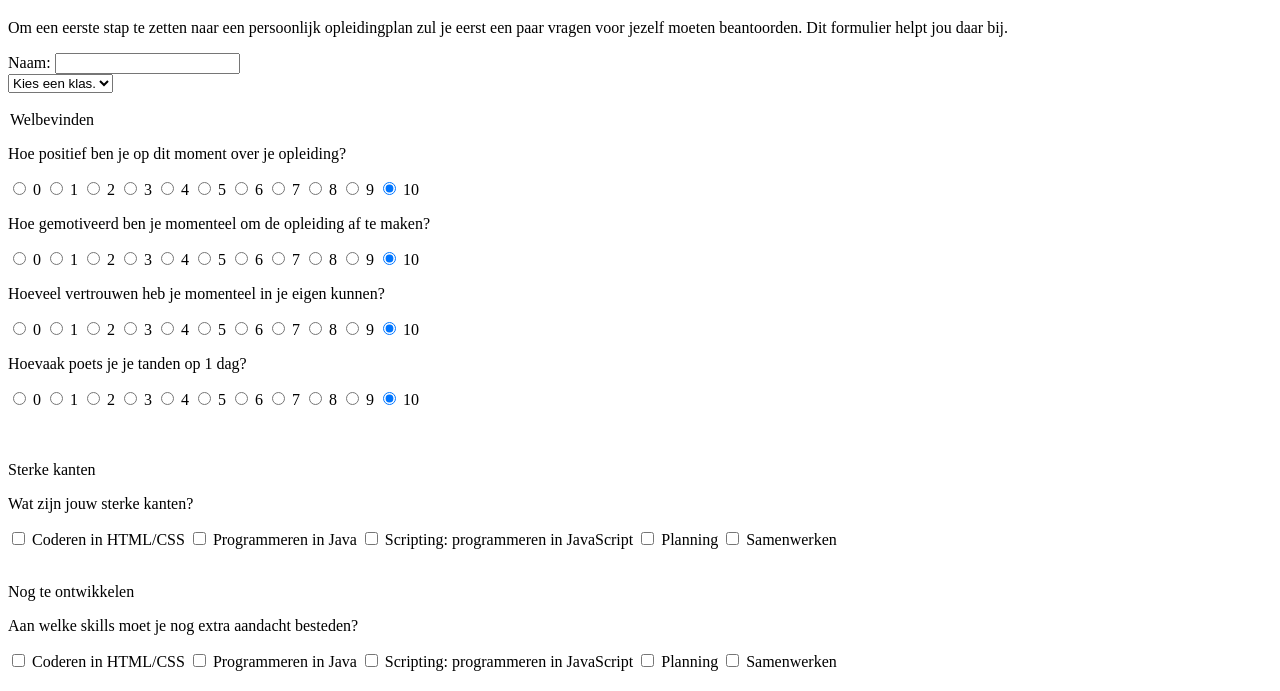
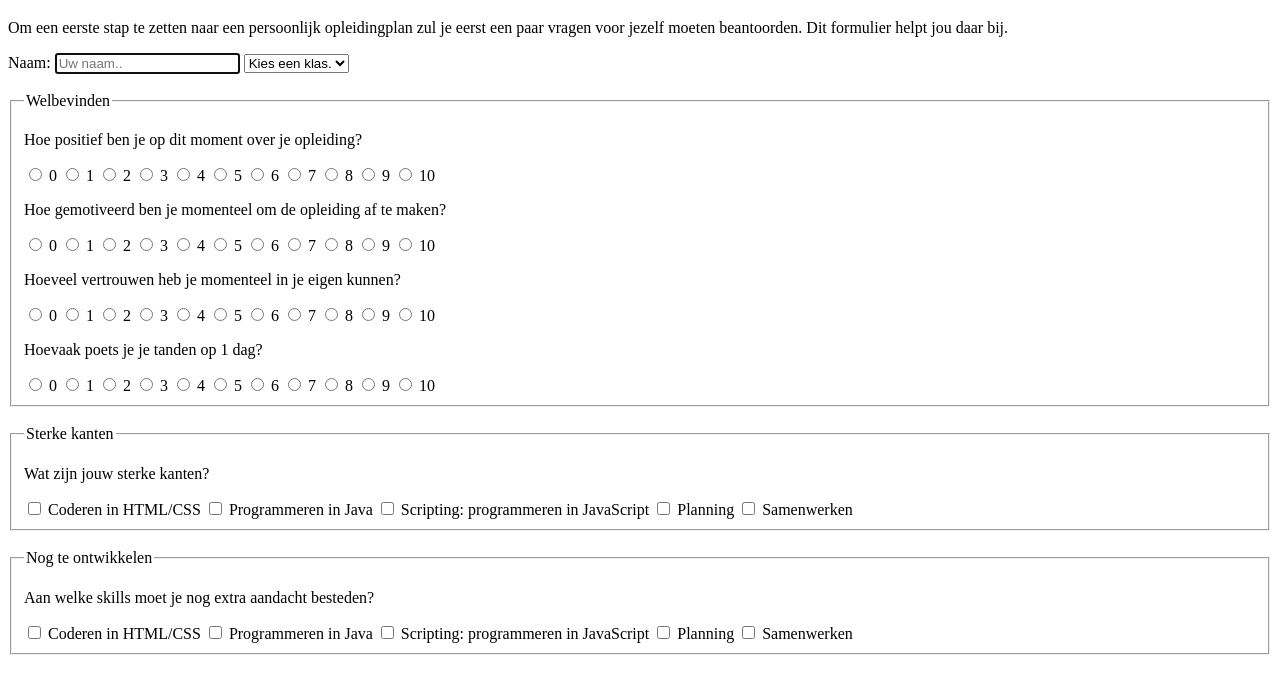
Before and after one commit to ruvu007/Formulieren, a plain HTML site: page index.html in a window 1280 px wide. Shown: the part 61-752 px from the top of the page. Drawn offline with Linux system fonts and the light colour scheme.

Commit message:
Update index.html

```diff
--- a/index.html
+++ b/index.html
@@ -1,5 +1,5 @@
 <!DOCTYPE html>
-<html>
+<html lang="nl">
 <head>
 <meta charset="utf-8">
   <title>Formulieren</title>
@@ -12,119 +12,119 @@
 
     <p>Om een eerste stap te zetten naar een persoonlijk opleidingplan zul je eerst een paar vragen voor jezelf moeten beantoorden. Dit formulier helpt jou daar bij.</p>
 
-    <form>
+    <form action="http://bla.hosts.ma-cloud.nl/pop.php">
       Naam:
-      <input type="text" name="Bv. Jan Jansen">
-    </form>
+      <input type="text" autofocus required name="Naam" placeholder="Uw naam..">
 
-    <select name="klassen" id="klassen">
+
+    <select name="Klas" id="klassen">
         <option value="kiesEenKlas">Kies een klas.</option>
-        <option value="MG1A">MG1A</option>
-        <option value="MG1B">MG1B</option>
-        <option value="MG1C">MG1C</option>
-        <option value="MG1D">MG1D</option>
+        <option value="M1A">M1A</option>
+        <option value="M1B">M1B</option>
+        <option value="M1C">M1C</option>
+        <option value="M1D">M1D</option>
     </select>
 
     <br><br>
 
-    <form>
 
+    <fieldset>
         <legend>Welbevinden</legend>
 
     <p>Hoe positief ben je op dit moment over je opleiding?</p>
-    <input type="radio" name="cijfer" value="0" checked> 0
-    <input type="radio" name="cijfer" value="1" checked> 1
-    <input type="radio" name="cijfer" value="2" checked> 2
-    <input type="radio" name="cijfer" value="3" checked> 3
-    <input type="radio" name="cijfer" value="4" checked> 4
-    <input type="radio" name="cijfer" value="5" checked> 5
-    <input type="radio" name="cijfer" value="6" checked> 6
-    <input type="radio" name="cijfer" value="7" checked> 7
-    <input type="radio" name="cijfer" value="8" checked> 8
-    <input type="radio" name="cijfer" value="9" checked> 9
-    <input type="radio" name="cijfer" value="10" checked> 10
+    <label><input type="radio" name="Positief?" value="0"> 0</label>
+    <label><input type="radio" name="Positief?" value="1"> 1</label>
+    <label><input type="radio" name="Positief?" value="2"> 2</label>
+    <label><input type="radio" name="Positief?" value="3"> 3</label>
+    <label><input type="radio" name="Positief?" value="4"> 4</label>
+    <label><input type="radio" name="Positief?" value="5"> 5</label>
+    <label><input type="radio" name="Positief?" value="6"> 6</label>
+    <label><input type="radio" name="Positief?" value="7"> 7</label>
+    <label><input type="radio" name="Positief?" value="8"> 8</label>
+    <label><input type="radio" name="Positief?" value="9"> 9</label>
+    <label><input type="radio" name="Positief?" value="10"> 10</label>
 
-    </form>
-    <form>
 
     <p>Hoe gemotiveerd ben je momenteel om de opleiding af te maken?</p>
-    <input type="radio" name="cijfer" value="0" checked> 0
-    <input type="radio" name="cijfer" value="1" checked> 1
-    <input type="radio" name="cijfer" value="2" checked> 2
-    <input type="radio" name="cijfer" value="3" checked> 3
-    <input type="radio" name="cijfer" value="4" checked> 4
-    <input type="radio" name="cijfer" value="5" checked> 5
-    <input type="radio" name="cijfer" value="6" checked> 6
-    <input type="radio" name="cijfer" value="7" checked> 7
-    <input type="radio" name="cijfer" value="8" checked> 8
-    <input type="radio" name="cijfer" value="9" checked> 9
-    <input type="radio" name="cijfer" value="10" checked> 10
+    <label><input type="radio" name="Gemotiveerd?" value="0"> 0</label>
+    <label><input type="radio" name="Gemotiveerd?" value="1"> 1</label>
+    <label><input type="radio" name="Gemotiveerd?" value="2"> 2</label>
+    <label><input type="radio" name="Gemotiveerd?" value="3"> 3</label>
+    <label><input type="radio" name="Gemotiveerd?" value="4"> 4</label>
+    <label><input type="radio" name="Gemotiveerd?" value="5"> 5</label>
+    <label><input type="radio" name="Gemotiveerd?" value="6"> 6</label>
+    <label><input type="radio" name="Gemotiveerd?" value="7"> 7</label>
+    <label><input type="radio" name="Gemotiveerd?" value="8"> 8</label>
+    <label><input type="radio" name="Gemotiveerd?" value="9"> 9</label>
+    <label><input type="radio" name="Gemotiveerd?" value="10"> 10</label>
 
-    </form>
-    <form>
 
     <p>Hoeveel vertrouwen heb je momenteel in je eigen kunnen?</p>
-    <input type="radio" name="cijfer" value="0" checked> 0
-    <input type="radio" name="cijfer" value="1" checked> 1
-    <input type="radio" name="cijfer" value="2" checked> 2
-    <input type="radio" name="cijfer" value="3" checked> 3
-    <input type="radio" name="cijfer" value="4" checked> 4
-    <input type="radio" name="cijfer" value="5" checked> 5
-    <input type="radio" name="cijfer" value="6" checked> 6
-    <input type="radio" name="cijfer" value="7" checked> 7
-    <input type="radio" name="cijfer" value="8" checked> 8
-    <input type="radio" name="cijfer" value="9" checked> 9
-    <input type="radio" name="cijfer" value="10" checked> 10
+    <label><input type="radio" name="Vertrouwen?" value="0"> 0</label>
+    <label><input type="radio" name="Vertrouwen?" value="1"> 1</label>
+    <label><input type="radio" name="Vertrouwen?" value="2"> 2</label>
+    <label><input type="radio" name="Vertrouwen?" value="3"> 3</label>
+    <label><input type="radio" name="Vertrouwen?" value="4"> 4</label>
+    <label><input type="radio" name="Vertrouwen?" value="5"> 5</label>
+    <label><input type="radio" name="Vertrouwen?" value="6"> 6</label>
+    <label><input type="radio" name="Vertrouwen?" value="7"> 7</label>
+    <label><input type="radio" name="Vertrouwen?" value="8"> 8</label>
+    <label><input type="radio" name="Vertrouwen?" value="9"> 9</label>
+    <label><input type="radio" name="Vertrouwen?" value="10"> 10</label>
 
-    </form>
 
     <p>Hoevaak poets je je tanden op 1 dag?</p>
-     <input type="radio" name="cijfer" value="0" checked> 0
-     <input type="radio" name="cijfer" value="1" checked> 1
-     <input type="radio" name="cijfer" value="2" checked> 2
-     <input type="radio" name="cijfer" value="3" checked> 3
-     <input type="radio" name="cijfer" value="4" checked> 4
-     <input type="radio" name="cijfer" value="5" checked> 5
-     <input type="radio" name="cijfer" value="6" checked> 6
-     <input type="radio" name="cijfer" value="7" checked> 7
-     <input type="radio" name="cijfer" value="8" checked> 8
-     <input type="radio" name="cijfer" value="9" checked> 9
-     <input type="radio" name="cijfer" value="10" checked> 10
+    <label><input type="radio" name="Poetsen" value="0"> 0</label>
+    <label><input type="radio" name="Poetsen" value="1"> 1</label>
+    <label><input type="radio" name="Poetsen" value="2"> 2</label>
+    <label><input type="radio" name="Poetsen" value="3"> 3</label>
+    <label><input type="radio" name="Poetsen" value="4"> 4</label>
+    <label><input type="radio" name="Poetsen" value="5"> 5</label>
+    <label><input type="radio" name="Poetsen" value="6"> 6</label>
+    <label><input type="radio" name="Poetsen" value="7"> 7</label>
+    <label><input type="radio" name="Poetsen" value="8"> 8</label>
+    <label><input type="radio" name="Poetsen" value="9"> 9</label>
+    <label><input type="radio" name="Poetsen" value="10"> 10</label>
 
-     </form>
+    </fieldset>
 
-    <br><br><br> <p>Sterke kanten</p>
+    <br>
+
+    <fieldset>
+    <legend> Sterke kanten </legend>
     <p>Wat zijn jouw sterke kanten?</p>
 
-    <form>
-     <input type="checkbox" name="optie" value="optie"> Coderen in HTML/CSS
-     <input type="checkbox" name="optie" value="optie"> Programmeren in Java
-     <input type="checkbox" name="optie" value="optie"> Scripting: programmeren in JavaScript
-     <input type="checkbox" name="optie" value="optie"> Planning
-     <input type="checkbox" name="optie" value="optie"> Samenwerken
-    </form>
+     <input type="checkbox" name="optie1" value="Coderen in HTML/CSS"> Coderen in HTML/CSS
+     <input type="checkbox" name="optie2" value="Programmeren in Java"> Programmeren in Java
+     <input type="checkbox" name="optie3" value="Scripting: programmeren in JavaScript"> Scripting: programmeren in JavaScript
+     <input type="checkbox" name="optie4" value="Planning"> Planning
+     <input type="checkbox" name="optie5" value="Samenwerken"> Samenwerken
 
-    <br> <p>Nog te ontwikkelen</p>
+    </fieldset>
+
+    <br>
+
+    <fieldset>
+    <legend> Nog te ontwikkelen </legend>
 
     <p>Aan welke skills moet je nog extra aandacht besteden?</p>
 
-    <form>
-     <input type="checkbox" name="optie" value="optie"> Coderen in HTML/CSS
-     <input type="checkbox" name="optie" value="optie"> Programmeren in Java
-     <input type="checkbox" name="optie" value="optie"> Scripting: programmeren in JavaScript
-     <input type="checkbox" name="optie" value="optie"> Planning
-     <input type="checkbox" name="optie" value="optie"> Samenwerken
-    </form>
+     <input type="checkbox" name="optie6" value="Coderen in HTML/CSS"> Coderen in HTML/CSS
+     <input type="checkbox" name="optie7" value="Programmeren in Java"> Programmeren in Java
+     <input type="checkbox" name="optie8" value="Scripting: programmeren in JavaScript"> Scripting: programmeren in JavaScript
+     <input type="checkbox" name="optie9" value="Planning"> Planning
+     <input type="checkbox" name="optie10" value="Samenwerken"> Samenwerken
+
+    </fieldset>
 
     <br><br>
 
     Wat zijn jouw plannen voor de toekomst? <br>
 
-    <textarea rows="4" cols="50" name="comment" form="usrform">
+    <textarea rows="4" cols="50" name="comment" placeholder="Uw plannen..">
     </textarea>
 
-    <form action="http://bla.hosts.ma-cloud.nl/pop.php">
-        <input type="submit" value="Verstuur">
+       <br> <input type="submit" value="Verstuur">
     </form>
 
      <footer>
```
